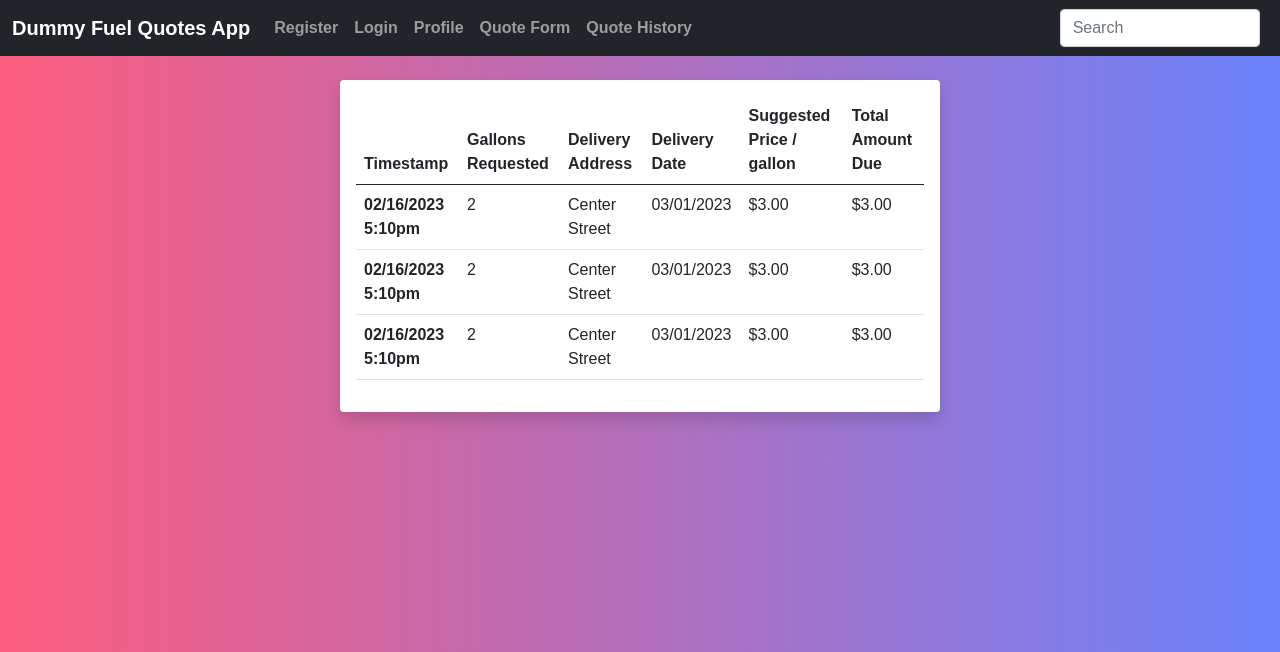
After one commit to nimelica/FuelPilot, a Flask app: page /fuel_quote_history in a window 1280 px wide. The commit adds this page. Shown: the top 652 px of the page. Run offline with Flask 2, Linux system fonts and the light colour scheme.

Commit message:
Added Quote History page (placeholder)

```diff
--- a/website/forms.py
+++ b/website/forms.py
@@ -31,6 +31,9 @@ class QuoteFuelForm(FlaskForm):
     total_amount_due = IntegerField("Total Amount Due", validators=[DataRequired()], render_kw={"readonly": True})
     submit = SubmitField("Submit")
 
+class QuoteFuelHistory(FlaskForm):
+    pass
+
 class UserForm(FlaskForm):
     username = StringField("Username: ", validators=[DataRequired()])
     password = PasswordField("Password: ", validators=[DataRequired(), EqualTo("password_verified", message="Password Must Match!")])
--- a/website/static/css/style.css
+++ b/website/static/css/style.css
@@ -30,9 +30,9 @@ input {
         box-shadow: 1px 1px 2px rbga(0,0,0,0.3);
 }
 
-.p-3 {
+.shadow, .p-3, .mb-5, .bg-body, .rounded {
         width: 60vw;
-        max-width: 500px;
+        max-width: 600px;
         min-width: 300px;
         margin: 0 auto;
         padding-bottom: 2em;
--- /dev/null
+++ b/website/templates/fuel_quote_history.html
@@ -0,0 +1,47 @@
+{% extends 'base.html' %}
+
+{% block content %}
+<div class="shadow p-3 mb-5 bg-body rounded">
+        <form method="POST">
+            {{ form.hidden_tag() }}
+            <table class="table">
+                <thead>
+                  <tr>
+                    <th scope="col">Timestamp</th>
+                    <th scope="col">Gallons Requested</th>
+                    <th scope="col">Delivery Address</th>
+                    <th scope="col">Delivery Date</th>
+                    <th scope="col">Suggested Price / gallon</th>
+                    <th scope="col">Total Amount Due</th>
+                  </tr>
+                </thead>
+                <tbody>
+                  <tr>
+                    <th scope="row">02/16/2023 5:10pm</th>
+                    <td>2</td>
+                    <td>Center Street</td>
+                    <td>03/01/2023</td>
+                    <td>$3.00</td>
+                    <td>$3.00</td>
+                  </tr>
+                  <tr>
+                    <th scope="row">02/16/2023 5:10pm</th>
+                    <td>2</td>
+                    <td>Center Street</td>
+                    <td>03/01/2023</td>
+                    <td>$3.00</td>
+                    <td>$3.00</td>
+                  </tr>
+                  <tr>
+                    <th scope="row">02/16/2023 5:10pm</th>
+                    <td>2</td>
+                    <td>Center Street</td>
+                    <td>03/01/2023</td>
+                    <td>$3.00</td>
+                    <td>$3.00</td>
+                  </tr>
+                </tbody>
+              </table>
+        </form>
+</div>
+{% endblock %}
--- a/website/templates/navbar.html
+++ b/website/templates/navbar.html
@@ -19,6 +19,9 @@
           <li class="nav-item">
             <a class="nav-link" href="{{ url_for('views.fuel_quote_form')}}">Quote Form</a>
           </li>
+          <li class="nav-item">
+            <a class="nav-link" href="{{ url_for('views.fuel_quote_history')}}">Quote History</a>
+          </li>
 
       </ul>
         <input class="form-control me-2" type="search" placeholder="Search" aria-label="Search" name="searched">
--- a/website/views.py
+++ b/website/views.py
@@ -25,6 +25,13 @@ def fuel_quote_form():
     return render_template('fuel_quote_form.html', form=form, title=title)
 
 
+@views.route("/fuel_quote_history", methods=['GET', 'POST'])
+def fuel_quote_history():
+    form = QuoteFuelHistory()
+    title = 'Quote History'
+    return render_template('fuel_quote_history.html', form=form, title=title)
+
+
 @views.route("/login",methods=["GET","POST"])
 def login():
    form = LoginForm()
```
